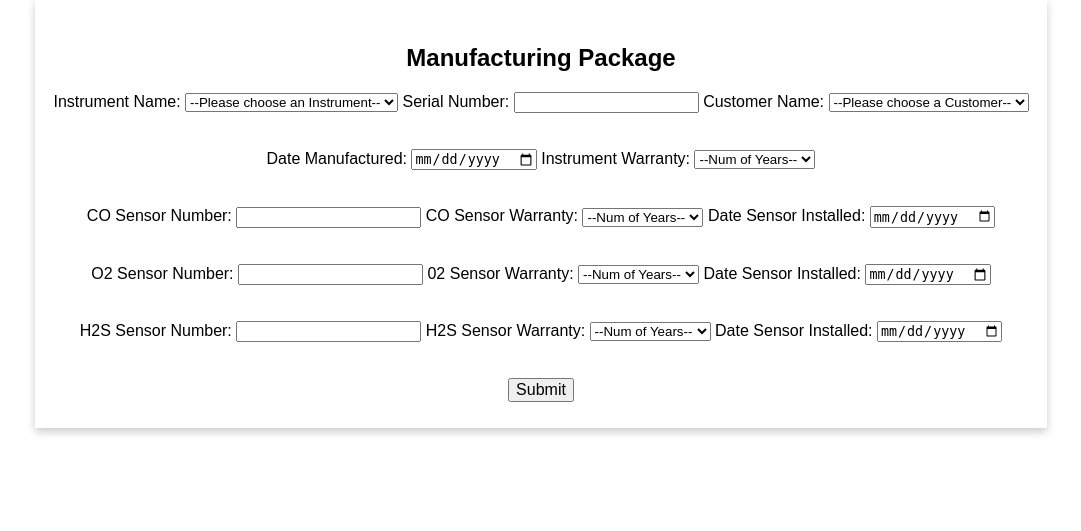
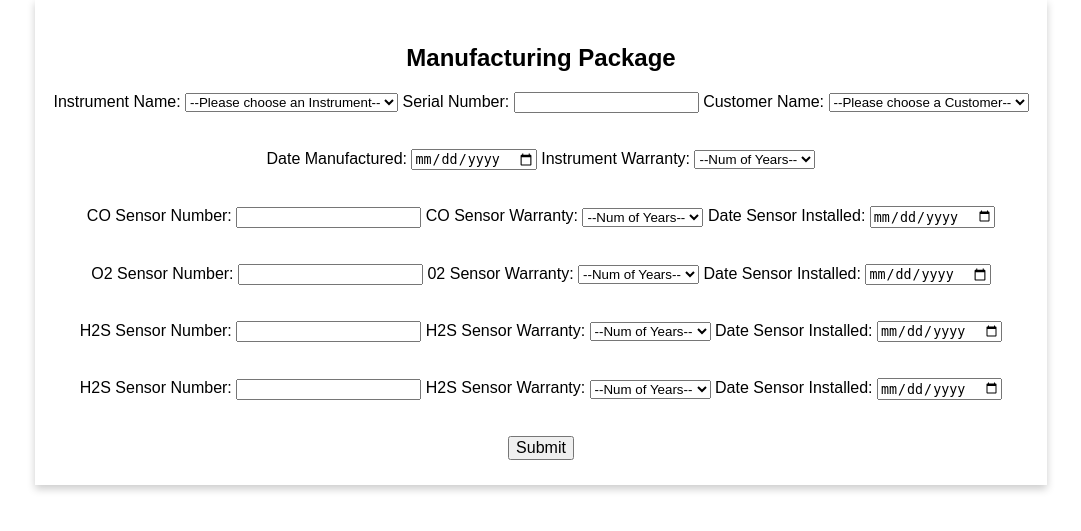
Before and after one commit to lfullenkamp/ServiceDept, a Flask app: page / in a window 1280 px wide. Shown: the part 219-750 px from the top of the page, without its empty margins (99-1180 px from the left). Run offline with Flask 2, Linux system fonts and the light colour scheme.

Commit message:
US1 - warranty system database

```diff
--- a/app/templates/index.html
+++ b/app/templates/index.html
@@ -8,7 +8,7 @@
 <body>
     <!-- Top navigation -->
     <div class="topnav" id="topnav">
-        <img src="{{url_for('static',filename='assets/SensitLogo.png')}}"></a>
+        <img src="{{url_for('static',filename='assets/SensitLogo.png')}}">
         <a href="/logout">Logout</a>
         <a href="/service">Service</a>
         <a href="/manufacturing">Manufacturing</a>
@@ -83,6 +83,17 @@
                 <option> 5 </option>
             </select>
             <label>Date Sensor Installed: </label><input id="h2s date" name="h2s date" required type="date"/><br><br><br>
+            <label>H2S Sensor Number: </label><input id="h2n" name="h2n" pattern="[0-9]{6}" required type="text"/>
+            <label>H2S Sensor Warranty: </label>
+            <select id="h2n warranty" name="h2n warranty" required/>
+                <option disabled selected value>--Num of Years--</option>
+                <option> 1 </option>
+                <option> 2 </option>
+                <option> 3 </option>
+                <option> 4 </option>
+                <option> 5 </option>
+            </select>
+            <label>Date Sensor Installed: </label><input id="h2n date" name="h2n date" required type="date"/><br><br><br>
             <button type="submit">Submit</button>
         </form>
     </div>
--- a/app/views.py
+++ b/app/views.py
@@ -38,18 +38,19 @@ def manufacturing():
         h2s = request.form['h2s']
         h2s_warranty = request.form['h2s warranty']
         h2s_date = request.form['h2s date']
+        h2n = request.form['h2n']
+        h2n_warranty = request.form['h2n warranty']
+        h2n_date = request.form['h2n date']
         # Initializes database cursor
         cursor = db.cursor()
         # Inserts every user entry into the database
         cursor.execute('INSERT INTO service.service (`instrument`, `serial number`, `customer name`,`date`, '
                        '`warranty life`, `co`, `co warranty`, `co date`, `o2`,`o2 warranty`, `o2 date`, `h2s`, '
-                       '`h2s warranty`, `h2s date`) '
-                       'VALUES (%s, %s, %s, %s, %s, %s, %s, %s, %s, %s, %s, %s, %s, %s)',
-                       (instrument, serial_number, customer_name,
-                        date,
-                        warranty_life, co, co_warranty, co_date,
-                        o2, o2_warranty, o2_date,
-                        h2s, h2s_warranty, h2s_date))
+                       '`h2s warranty`, `h2s date`, `h2s`, `h2s warranty`, `h2s date`) '
+                       'VALUES (%s, %s, %s, %s, %s, %s, %s, %s, %s, %s, %s, %s, %s, %s, %s, %s, %s)',
+                       (instrument, serial_number, customer_name, date, warranty_life, co, co_warranty, co_date, o2,
+                        o2_warranty, o2_date, h2s, h2s_warranty, h2s_date, h2n, h2n_warranty, h2n_date))
+        # Commits user input into database
         db.commit()
     return render_template("index.html")
 
```
Also changed, not shown: app/unit_test.py (+18 -10 lines).
